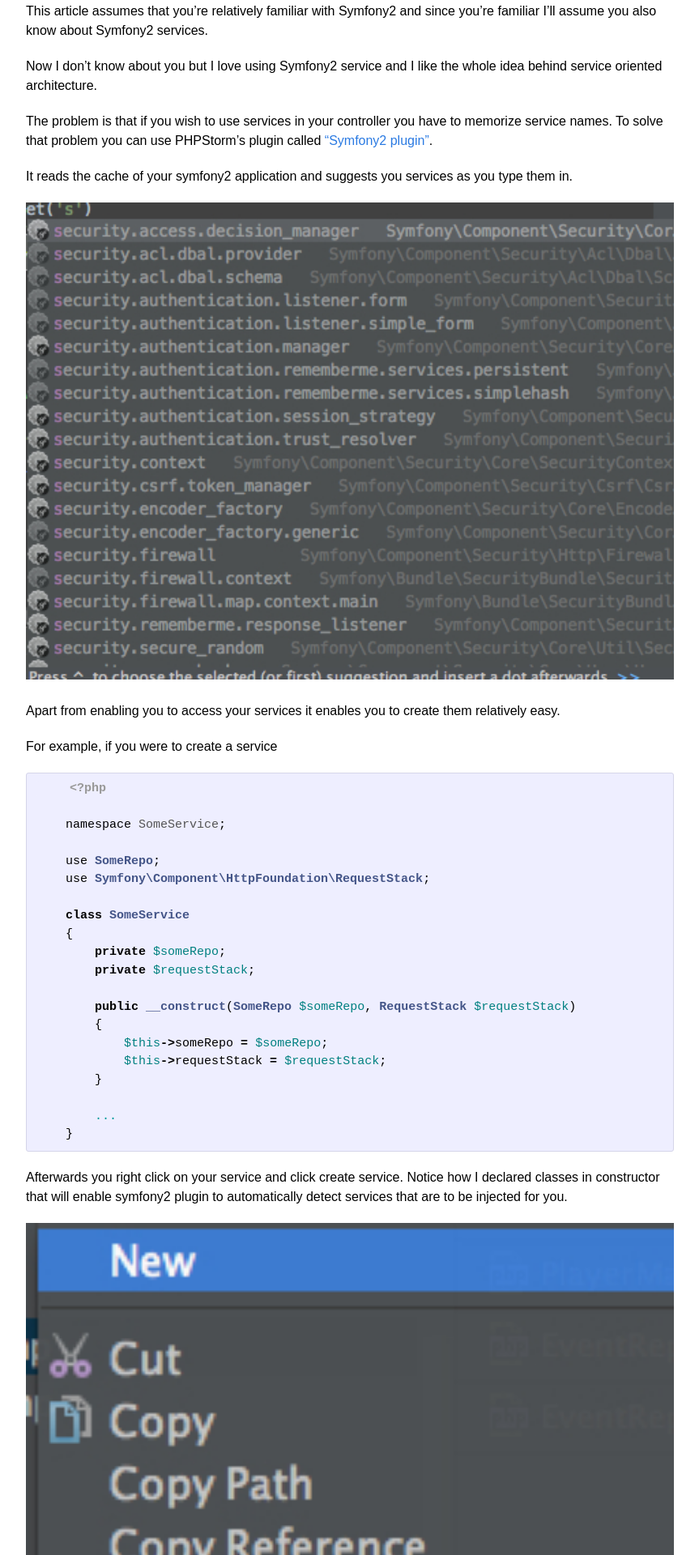
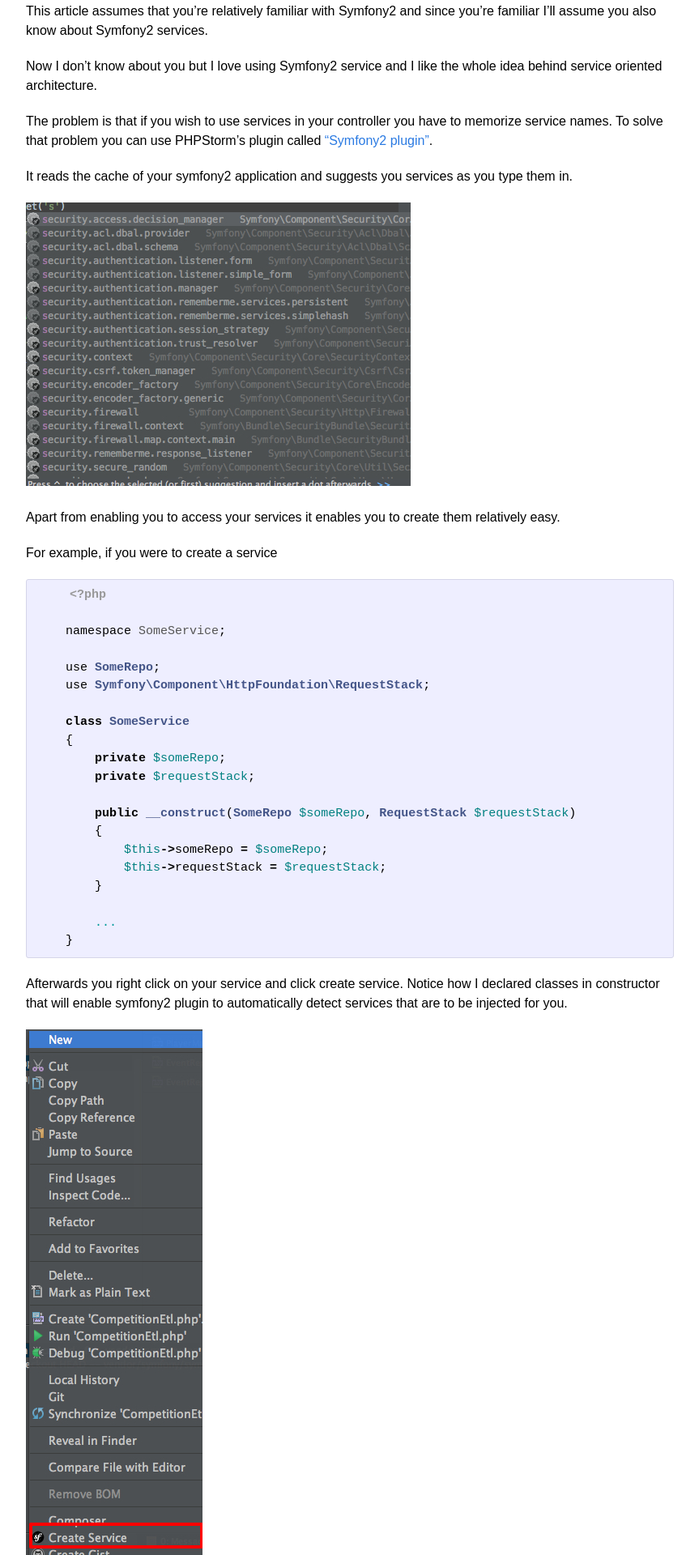
Before and after one commit to guotechfin/KrunoKnego.github.io, a Jekyll site: the page built from _posts/2014-08-14-phpstorm-and-symfony2.md, in a window 1280 px wide. Shown: the part 538-2458 px from the top of the page at 81% size, without its empty margins (208-1071 px from the left). Built offline with Jekyll 4.4.1, drawn with Linux system fonts in a browser that asks for light colours; comment, search, counter and statistics services are not loaded.

Commit message:
Symfony2 and PHPStorm blog post update.

```diff
--- a/_posts/2014-08-14-phpstorm-and-symfony2.md
+++ b/_posts/2014-08-14-phpstorm-and-symfony2.md
@@ -25,7 +25,7 @@
 
 It reads the cache of your symfony2 application and suggests you services as you type them in.
 
-![symfony2,cache]({{ site.url }}/assets/phpstorm1.jpg){: .center-image}
+![symfony2,cache]({{ site.url }}/assets/phpstorm1.jpg)
 
 Apart from enabling you to access your services it enables you to create them relatively easy.
 
@@ -58,7 +58,7 @@
 Afterwards you right click on your service and click create service. Notice how I declared classes in constructor
 that will enable symfony2 plugin to automatically detect services that are to be injected for you.
 
-![symfony2,create_service]({{ site.url }}/assets/phpstorm2.jpg){: .center-image}
+![symfony2,create_service]({{ site.url }}/assets/phpstorm2.jpg)
 
 This is only small part of what PHPStorm can do for you so if you're doing any kind of PHP development I
 suggest you check  <a href="http://confluence.jetbrains.com/display/PhpStorm/PhpStorm+Early+Access+Program" target="_blank">PHPStorm 8 EAP</a> ( Early Access Program )
```
